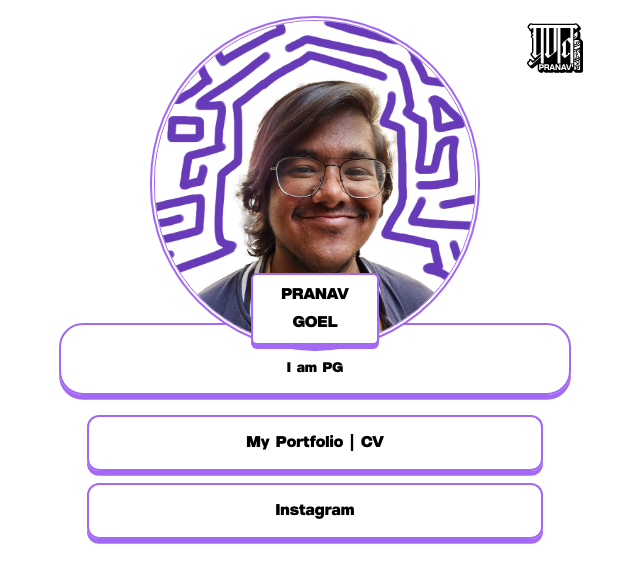
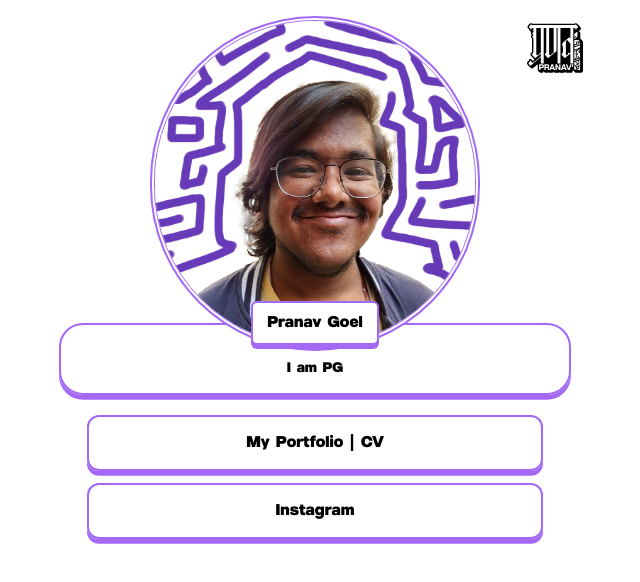
Before and after one commit to work-pranav/links, a React (Vite) app: page / in a window 1280 px wide. Shown: the top 582 px of the page, without its empty margins (325-965 px from the left). Built offline with nearby package versions, Linux system fonts and the light colour scheme.

Commit message:
Update data.ts

```diff
--- a/src/data.ts
+++ b/src/data.ts
@@ -1,4 +1,4 @@
-export const Name = "PRANAV GOEL";
+export const Name = "Pranav Goel";
 
 export const Description = "I am PG"
 
```
